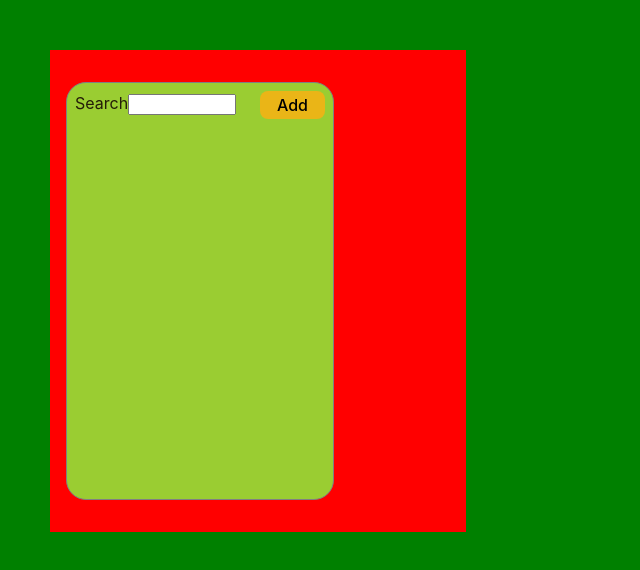
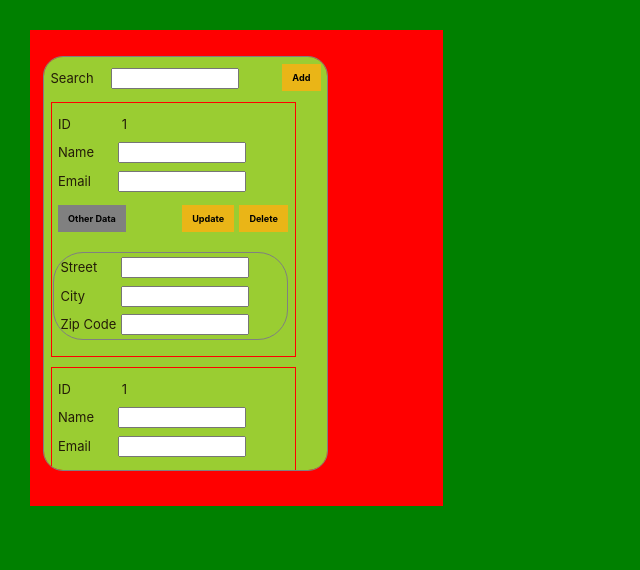
Before and after one commit to musabjolani/React-Mid-Project, a React (Vite) app in the folder client/: page / in a window 1280 px wide. Shown: the top 570 px of the page, without its empty margins (0-640 px from the left). Built offline with nearby package versions, Linux system fonts and the light colour scheme.

Commit message:
UserPage ...

```diff
--- a/client/src/App.css
+++ b/client/src/App.css
@@ -3,7 +3,7 @@
   width:400px;
   height:450px;
   max-height: 550px;
-  margin: 50px;
+  margin: 30px;
   padding-top: 2rem;
   padding-left: 1rem;
   /*text-align: center;*/
@@ -13,7 +13,7 @@
 
 input[type=text]
 {
-  width:100px;
+  width:120px;
 
 
 }
--- /dev/null
+++ b/client/src/User.jsx
@@ -0,0 +1,47 @@
+
+import { useState } from 'react'
+import './App.css'
+
+function User() {
+
+const [bordercolor,setBorderColor]=useState("red");
+
+  const userStyle=
+{
+  "margin-top":"10px",
+  "border":"1.5px solid ",
+  "height":"240px",
+  "width" : "230px",
+  "padding": "0.5rem",
+
+}
+
+
+return (
+<div  style={{...userStyle,borderColor:bordercolor}}>
+    <label>ID</label>  1 <br/>
+    <label>Name</label>
+    <input style={{}}size="" type="text"/>
+    <br/>
+    <label>Email</label>
+    <input style={{}}size="" type="text"/>
+    <div style={{ display :"inline-block", width: "100%",marginTop :"10px"}}>
+      <button style={{float:"left",backgroundColor:"grey"}}>Other Data</button>
+      <button style={{float:"right" ,}}>Delete</button>
+      <button style={{float:"right",marginRight:"5px"}}>Update</button>
+    </div>
+    <div style={{ margin:"10px 0px 0px -5px", paddingLeft:"0.5rem", border:"1px solid grey",borderRadius:"30px"}}>
+        <label>Street</label>
+        <input style={{}}size="" type="text"/>
+        <br/>
+        <label>City</label>
+        <input style={{}}size="" type="text"/>
+        <br/>
+        <label>Zip Code</label>
+        <input style={{}}size="" type="text"/>
+      </div>
+  </div>
+)
+}
+
+export default User
--- a/client/src/UsersPage.jsx
+++ b/client/src/UsersPage.jsx
@@ -1,29 +1,38 @@
 import { useState } from 'react'
-import reactLogo from './assets/react.svg'
-import viteLogo from '/vite.svg'
+
 import './App.css'
+import User from './User';
 
 function UsersPage() {
-  const [count, setCount] = useState(0);
+
   const usersPageStyle=
 {
   "background-color": "yellowgreen",
   "border-radius": "20px",
   "border":"1.5px solid grey",
   "height": "400px",
-  "width": "250px",
-  "padding": "0.5rem"
+  "width": "270px",
+  "padding": "0.5rem",
+  "overflow": "scroll"
 }
 
   return (
-    <>
-     <div  style={usersPageStyle}>
-        <label>Search</label>
-        <input style={{}}size="" type="text"/>
-        <button style={{float:"right"}}>Add</button>
+  <div  style={usersPageStyle}>
+    <label>Search</label>
+    <input style={{}}size="" type="text"/>
+    <button style={{float:"right"}}>Add</button>
+    <User></User>
+    <User></User>
+    <User></User>
+    <User></User>
+    <User></User>
+    <User></User>
+    <User></User>
+    <User></User>
+    <User></User>
 
-    </div>
-    </>
+  </div>
+
   )
 }
 
--- a/client/src/index.css
+++ b/client/src/index.css
@@ -1,8 +1,9 @@
+
 :root {
   font-family: Inter, system-ui, Avenir, Helvetica, Arial, sans-serif;
-  line-height: 1.5;
+  line-height: 2.2;
   font-weight: 400;
-
+  font-size: small;
   color-scheme: light dark;
   color: rgba(18, 2, 2, 0.87);
   background-color: #8dd010;
@@ -36,18 +37,25 @@ h1 {
 }
 
 button {
-  border-radius: 8px;
+
   border: 1px solid transparent;
   padding: 0.2em 1em;
-  font-size: 1em;
-  font-weight: 500;
+  font-size: 0.7em;
+  font-weight: 700;
   font-family: inherit;
+  height: 27px;
   background-color: #eab517;
   cursor: pointer;
 
 }
 button:hover {
   border-color: #646cff;
+}
+
+label
+{
+  display: inline-block;
+  width: 60px;
 }
 /*
 button:focus,
```
